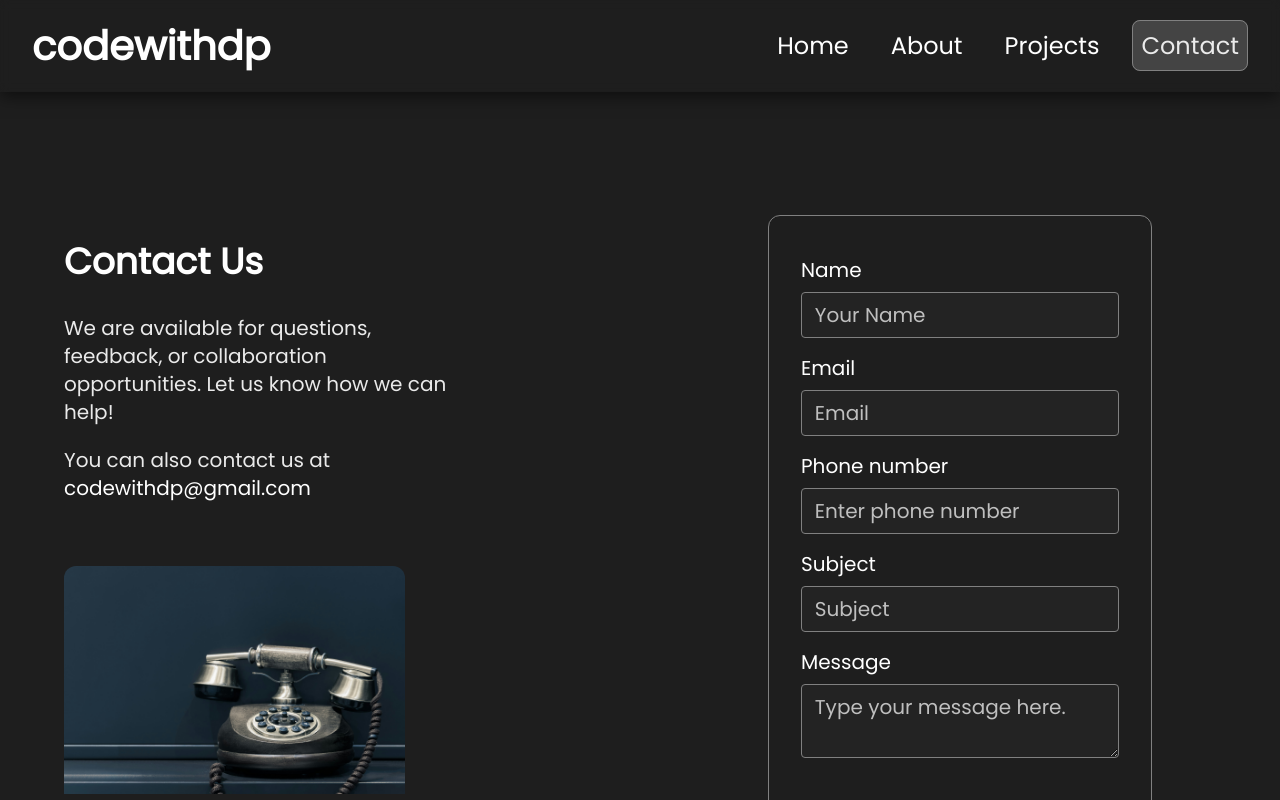
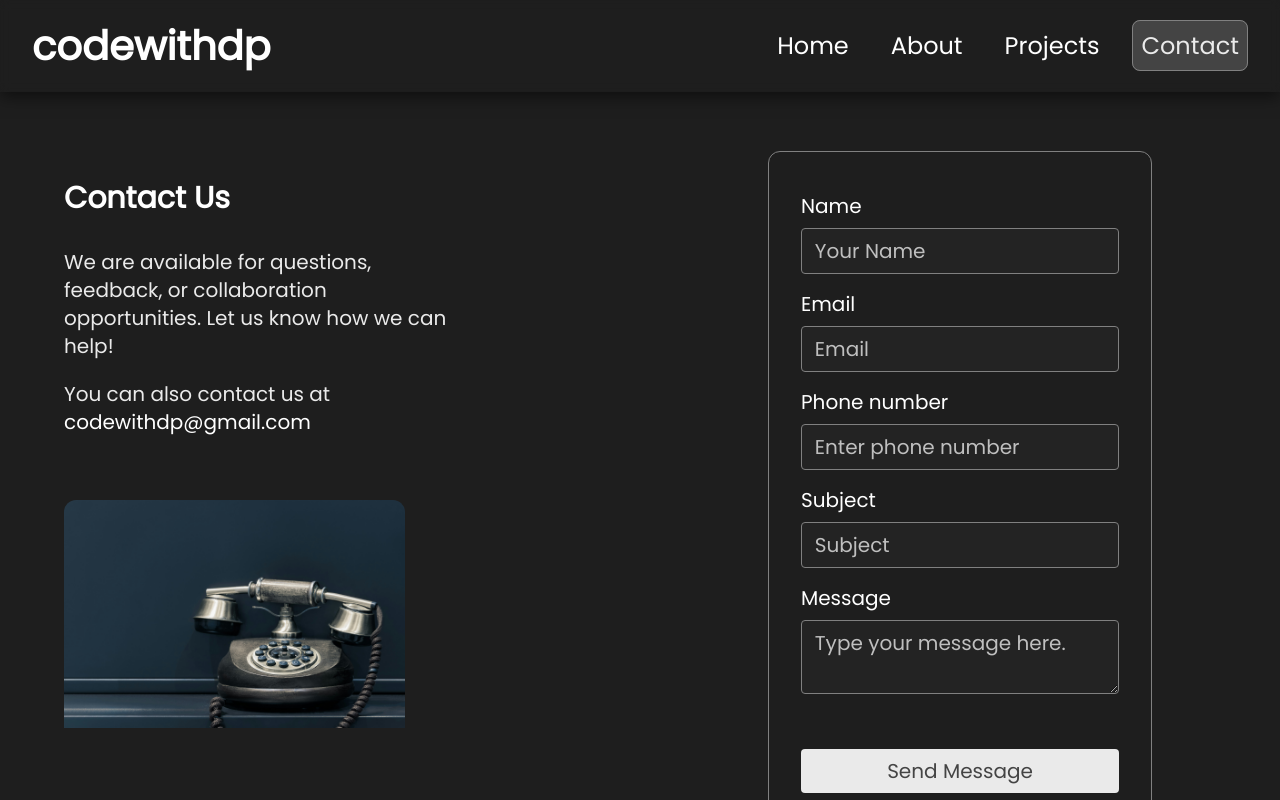
Before and after one commit to Dp20703/codewithdp, a React (Vite) app: page /contact in a window 1280 px wide. Shown: the top 800 px of the page. Built offline with nearby package versions, Linux system fonts and the light colour scheme.

Commit message:
feat: update styling in ContactSection, ProjectCard, and ProjectSection for improved layout and consistency

```diff
--- a/src/components/sections/ContactSection.jsx
+++ b/src/components/sections/ContactSection.jsx
@@ -4,13 +4,13 @@ const ContactSection = () => {
   return (
     <section
       className="w-full h-screen flex items-center justify-between"
-      style={{ margin: "5rem 0" }}
+      style={{ margin: "1rem 0" }}
     >
       <div className="w-1/2" style={{ padding: "2rem 2rem" }}>
         <div className="w-full">
           <div>
             <h2
-              className="text-4xl text-[#ffffff] font-bold"
+              className="text-3xl text-[#ffffff] font-bold"
               style={{ padding: "0 2rem" }}
             >
               Contact Us
--- a/src/components/sections/ProjectCard.jsx
+++ b/src/components/sections/ProjectCard.jsx
@@ -32,7 +32,7 @@ const ProjectCard = () => {
       live: "https://news-monkey-rho.vercel.app/",
       github: "https://github.com/Dp20703/NewsMonkey",
     },
-      {
+    {
       title: "Uber",
       description:
         "A frontend clone of the Uber ride booking interface built using React.js. It replicates key UI elements such as pickup/dropoff input fields, ride selection options, and estimated fare display. The project emphasizes clean design, intuitive layout, and real-time user interactions to simulate the Uber user experience.",
@@ -40,7 +40,7 @@ const ProjectCard = () => {
       live: "",
       github: "https://github.com/Dp20703/Uber",
     },
-     {
+    {
       title: "Employee Management System",
       description:
         "Employee Management System with Admin & Employee Dashboards – Task assignment, tracking, and status updates built with MERN stack & Tailwind CSS.",
@@ -48,7 +48,6 @@ const ProjectCard = () => {
       live: "https://ems-orcin.vercel.app/",
       github: "http://github.com/Dp20703/ems",
     },
-
   ];
   return (
     <>
@@ -56,7 +55,8 @@ const ProjectCard = () => {
         return (
           <>
             <div
-              className=" w-[32rem] overflow-hidden flex flex-col gap-5 bg-black  rounded-xl"
+              key={idx}
+              className="h-[38rem] w-[32rem] overflow-hidden flex flex-col gap-5 bg-black  rounded-xl"
               style={{ padding: "2rem 2rem", border: ".1rem solid gray" }}
             >
               <div
@@ -71,7 +71,7 @@ const ProjectCard = () => {
               </div>
 
               <div
-                className="h-1/2 w-full flex flex-col gap-2 justify-center"
+                className="h-1/2 w-full flex flex-col gap-5 justify-center"
                 style={{ padding: "2rem 1rem" }}
               >
                 <div className="flex justify-between items-center">
--- a/src/components/sections/ProjectSection.jsx
+++ b/src/components/sections/ProjectSection.jsx
@@ -8,7 +8,7 @@ const ProjectSection = () => {
           className="w-full flex flex-col gap-2"
           style={{ padding: "0 1rem" }}
         >
-          <h2 className="text-[#ffffff] text-4xl">My Projects</h2>
+          <h2 className="text-[#ffffff] text-3xl">My Projects</h2>
           <h3 className="text-[#4e4e4e] text-2xl">A collection of my work</h3>
         </div>
 
```
